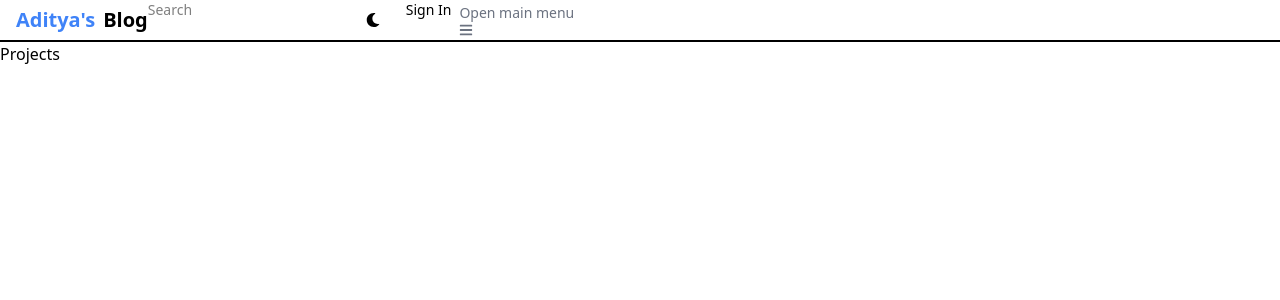
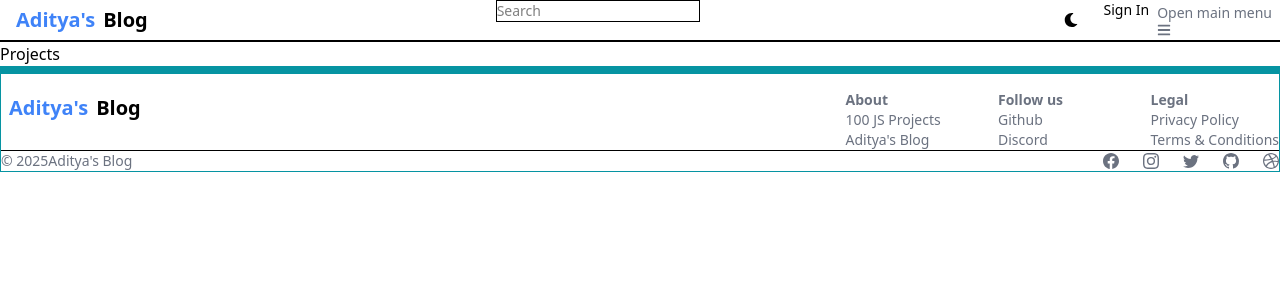
Before and after one commit to Ranawataditya25/mern-blog-app, a React (Vite) app in the folder client/: page /projects in a window 1280 px wide. Shown: the top 300 px of the page. Built offline with nearby package versions, Linux system fonts and the light colour scheme.

Commit message:
create the footer component

```diff
--- a/client/src/App.jsx
+++ b/client/src/App.jsx
@@ -7,6 +7,7 @@ import SignUp from "./pages/SignUp";
 import Dashboard from "./pages/Dashboard";
 import Projects from "./pages/Projects";
 import Header from "./components/Header";
+import Footer from "./components/Footer";
 
 function App() {
   return (
@@ -20,6 +21,7 @@ function App() {
         <Route path="/dashboard" element={<Dashboard />} />
         <Route path="/projects" element={<Projects />} />
       </Routes>
+      <Footer />
     </BrowserRouter>
   );
 }
--- /dev/null
+++ b/client/src/components/Footer.jsx
@@ -0,0 +1,93 @@
+import {
+  Footer,
+  FooterCopyright,
+  FooterDivider,
+  FooterIcon,
+  FooterLink,
+  FooterLinkGroup,
+  FooterTitle,
+} from "flowbite-react";
+import { Link } from "react-router-dom";
+import {
+  BsDribbble,
+  BsFacebook,
+  BsGithub,
+  BsInstagram,
+  BsTwitter,
+} from "react-icons/bs";
+
+const FooterCom = () => {
+  return (
+    <Footer container className="border border-t-8 border-teal-500">
+      <div className="w-full max-w-7xl mx-auto">
+        <div className="grid w-full justify-between sm:flex md:grid-cols-1">
+          <div className="mt-5">
+            <Link
+              to="/"
+              className="self-center whitespace-nowrap text-lg sm:text-xl font-semibold dark:text-white"
+            >
+              <span className="text-blue-500 px-2 py-1">Aditya's</span>
+              Blog
+            </Link>
+          </div>
+          <div className="grid grid-cols-2 gap-8 mt-4 sm:grid-cols-3 sm:gap-6">
+            <div>
+              <FooterTitle title="About" />
+              <FooterLinkGroup col>
+                <FooterLink href="#" target="_blank" rel="noopener noreferrer">
+                  100 JS Projects
+                </FooterLink>
+                <FooterLink
+                  href="/about"
+                  target="_blank"
+                  rel="noopener noreferrer"
+                >
+                  Aditya's Blog
+                </FooterLink>
+              </FooterLinkGroup>
+            </div>
+            <div>
+              <FooterTitle title="Follow us" />
+              <FooterLinkGroup col>
+                <FooterLink href="#" target="_blank" rel="noopener noreferrer">
+                  Github
+                </FooterLink>
+                <FooterLink href="#" target="_blank" rel="noopener noreferrer">
+                  Discord
+                </FooterLink>
+              </FooterLinkGroup>
+            </div>
+            <div>
+              <FooterTitle title="Legal" />
+              <FooterLinkGroup col>
+                <FooterLink href="#" target="_blank" rel="noopener noreferrer">
+                  Privacy Policy
+                </FooterLink>
+                <FooterLink href="#" target="_blank" rel="noopener noreferrer">
+                  Terms &amp; Conditions
+                </FooterLink>
+              </FooterLinkGroup>
+            </div>
+          </div>
+        </div>
+        <FooterDivider />
+        <div className="w-full sm:flex sm:items-center sm:justify-between">
+          <FooterCopyright
+            href="#"
+            by="Aditya's Blog"
+            year={new Date().getFullYear()}
+          />
+          <div className="flex gap-6 sm:mt-0 mt-4 sm:justify-center">
+            <FooterIcon href="#" icon={BsFacebook} />
+            <FooterIcon href="#" icon={BsInstagram} />
+            <FooterIcon href="#" icon={BsTwitter} />
+            <FooterIcon href="#" icon={BsGithub} />
+            <FooterIcon href="#" icon={BsDribbble} />
+          </div>
+        </div>
+      </div>
+    </Footer>
+  );
+};
+
+export default FooterCom;
```
